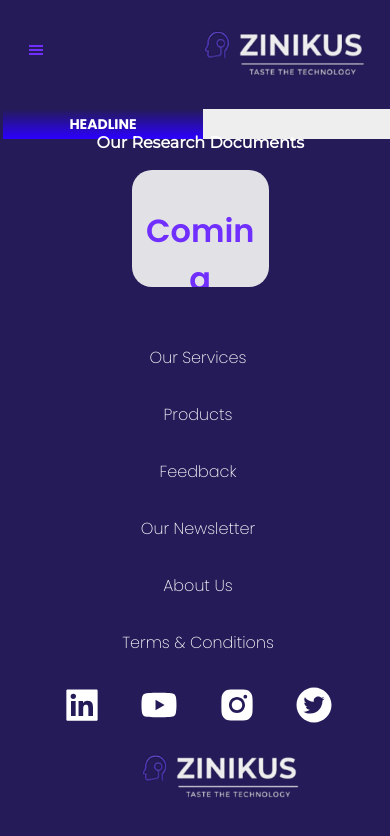
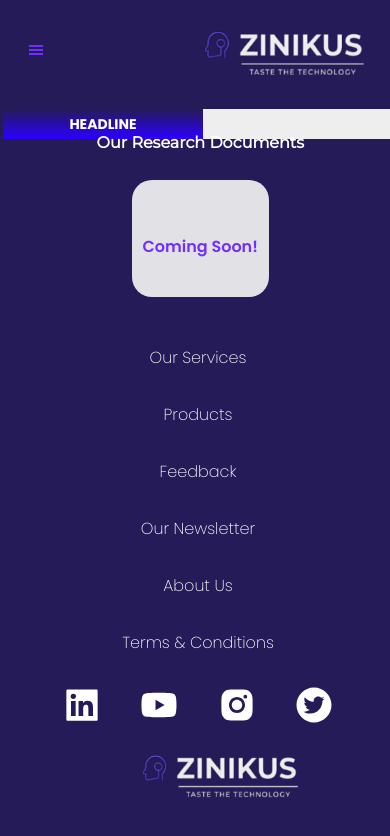
Before and after one commit to UjjwalPasahan/ZINIKUSWEB, a React (Create React App) app in the folder client/: page /research in a window 390 px wide. Shown: the top 836 px of the page. Built offline with nearby package versions, Linux system fonts and the light colour scheme; a web font is replaced by a local one.

Commit message:
some more changes

```diff
--- a/client/src/components/About.jsx
+++ b/client/src/components/About.jsx
@@ -8,6 +8,7 @@ import { Link } from 'react-router-dom';
 import zini2 from '../assets/homepage/ZINI1.mp4';
 import zini3 from '../assets/homepage/ZINI2.mp4';
 import zoro3 from '../assets/homepage/ZORO.mp4';
+import zini4 from '../assets/homepage/zini4.mp4'
 
 const About = () => {
   // const observer = new IntersectionObserver(entries => {
@@ -119,6 +120,17 @@ const About = () => {
             showThumbs={false}
             showIndicators={false}
           >
+
+<div>
+              <video
+                controls
+                width="640"
+                height="360"
+                className="videocarousel"
+              >
+                <source src={zini4} type="video/mp4" />
+              </video>
+            </div>
             <div>
               <video
                 controls
--- a/client/src/styles/Research.css
+++ b/client/src/styles/Research.css
@@ -262,6 +262,18 @@
     top: 50%;
     height: 60%;
   }
+
+  #listContainer{
+      margin-block: 10px;
+  }
+
+  #listContainer #box h3 a{
+    font-size: 50%;
+  }
+
+  .mainContainer{
+    margin-top: 10%;
+  }
 }
 
 @media (max-width: 480px) {
```
Also changed, not shown: 1 other file (tests, documents, lock files or other folders).
